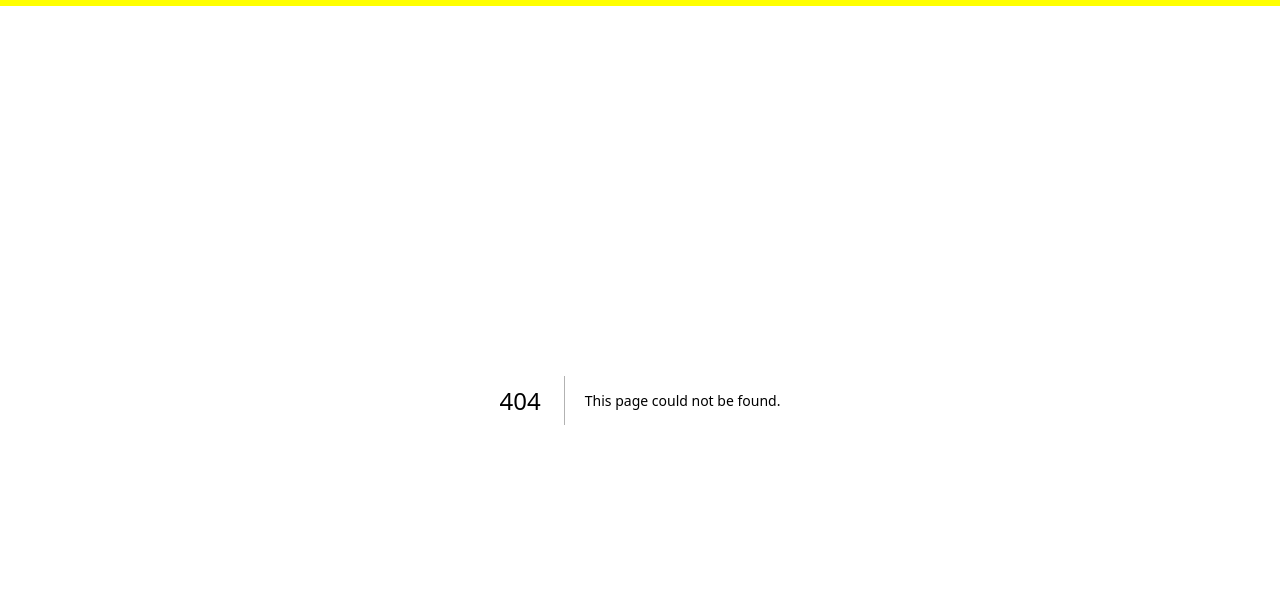
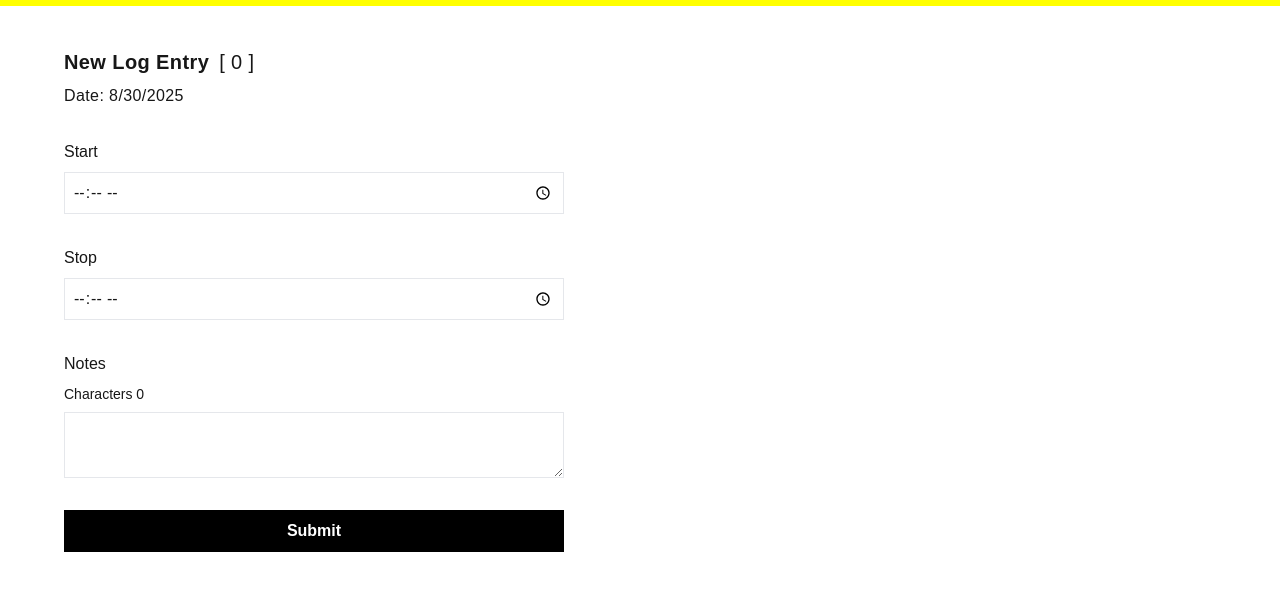
Before and after one commit to internetsadboy/1wt-next, a Next.js app: page /log/new-entry in a window 1280 px wide. Before the commit this address had no page. Shown: the top 590 px of the page. Built offline with nearby package versions, Linux system fonts and the light colour scheme; no server answers; the database is empty.

Commit message:
New: v1 of new entry form, db insert

```diff
--- /dev/null
+++ b/app/log/new-entry/page.tsx
@@ -0,0 +1,140 @@
+"use client";
+
+import React, {useState, useEffect} from "react";
+
+export default function NewEntryPage() {
+  const [startMinutes, setStartMinutes] = useState("");
+  const [endMinutes, setEndMinutes] = useState("");
+  const [notes, setNotes] = useState("");
+  const [entryNumber, setEntryNumber] = useState(0);
+
+
+  useEffect(() => {
+    // grab for new entry value
+    fetch("/api/count")
+      .then((res) => {
+        if (!res.ok) throw new Error(`HTTP ${res.status}`);
+        return res.json();
+      })
+      .then((data) => {
+        console.log(data);
+        if (typeof data.count === "number") {
+          const count = data.count + 1;
+          document.title = `LOG #${count}`;
+          setEntryNumber(count);
+        }
+      })
+      .catch((e) => console.error("Failed to fetch count:", e));
+  }, []);
+  // 15:13
+  // 07:28
+  // convert 07:28 to 7*60 + 28
+  function timeToMinutes(time: string) {
+    const [h, m] = time.split(":").map(Number);
+    return h * 60 + m;
+  }
+
+  const handleSubmit = async (e: React.FormEvent) => {
+    e.preventDefault();
+
+    // these are mandatory fields
+    if (!startMinutes || !endMinutes) {
+      alert("Please fill in both start and end times.");
+      return;
+    }
+
+    const payload = {
+      start_minutes: timeToMinutes(startMinutes),
+      end_minutes: timeToMinutes(endMinutes),
+      notes,
+      entry_date: new Date().toISOString().split("T")[0], // YYYY-MM-DD
+    };
+
+    console.log(payload);
+
+    const res = await fetch("/api/entry", {
+      method: "POST",
+      headers: { "Content-Type": "application/json" },
+      body: JSON.stringify(payload),
+    });
+
+    if (res.ok) {
+
+      // Optionally reset form fields
+      setStartMinutes("");
+      setEndMinutes("");
+      setNotes("");
+      console.log("Entry created successfully");
+      alert("Entry created successfully!");
+    } else {
+      console.error("Failed to create entry");
+      const errorData = await res.json();
+      alert(`Error: ${errorData.error || "Unknown error"}`);
+    }
+  }
+
+  return (
+    <main className="max-w-3xl p-6 px-16 pt-12">
+      <form
+        className="flex flex-col w-fit gap-8 border-gray-200"
+        style={{width:500}}
+        onSubmit={handleSubmit}
+      >
+        <header className="tracking-wide">
+          <h1 className="text-xl font-bold mb-2">New Log Entry <span className="font-normal px-1">[ {entryNumber} ]</span></h1>
+          <h2>Date: {`${new Date().toLocaleDateString()}`}</h2>
+        </header>
+        <div className="flex flex-col flex gap-2">
+          <label htmlFor="start_minutes">Start</label>
+          <input
+            className="border border-gray-200 p-2"
+            type="time"
+            id="start_minutes"
+            name="start_minutes"
+            value={startMinutes}
+            onChange={(e) => {
+              console.log(`start: ${e.target.value}`);
+              setStartMinutes(e.target.value);
+            }}
+          />
+        </div>
+        <div className="flex flex-col flex gap-2">
+          <label htmlFor="end_minutes" id="end_minutes">Stop</label>
+          <input
+            className="border border-gray-200 p-2"
+            type="time"
+            id="end_minutes"
+            name="end_minutes"
+            value={endMinutes}
+            onChange={(e) => {
+              console.log(`stop: ${e.target.value}`);
+              setEndMinutes(e.target.value);
+            }}
+          />
+        </div>
+        <div className="flex flex-col flex gap-2">
+          <label htmlFor="notes" id="notes">Notes</label>
+          <div className="text-sm">Characters {notes.length}</div>
+          <textarea
+            className="p-2 border border-gray-200"
+            id="notes"
+            name="notes"
+            value={notes}
+            onChange={(e) => {
+              console.log(`notes: ${e.target.value}`);
+              setNotes(e.target.value);
+            }}
+          />
+        </div>
+        <button
+          type="submit"
+          disabled={false}
+          className="bg-black text-white hover:cursor-pointer px-6 py-2 font-semibold border border-black disabled:opacity-60 disabled:cursor-not-allowed"
+        >
+          {false ? "Submitting..." : "Submit"}
+        </button>
+      </form>
+
+    </main>
+  )
+}
```
